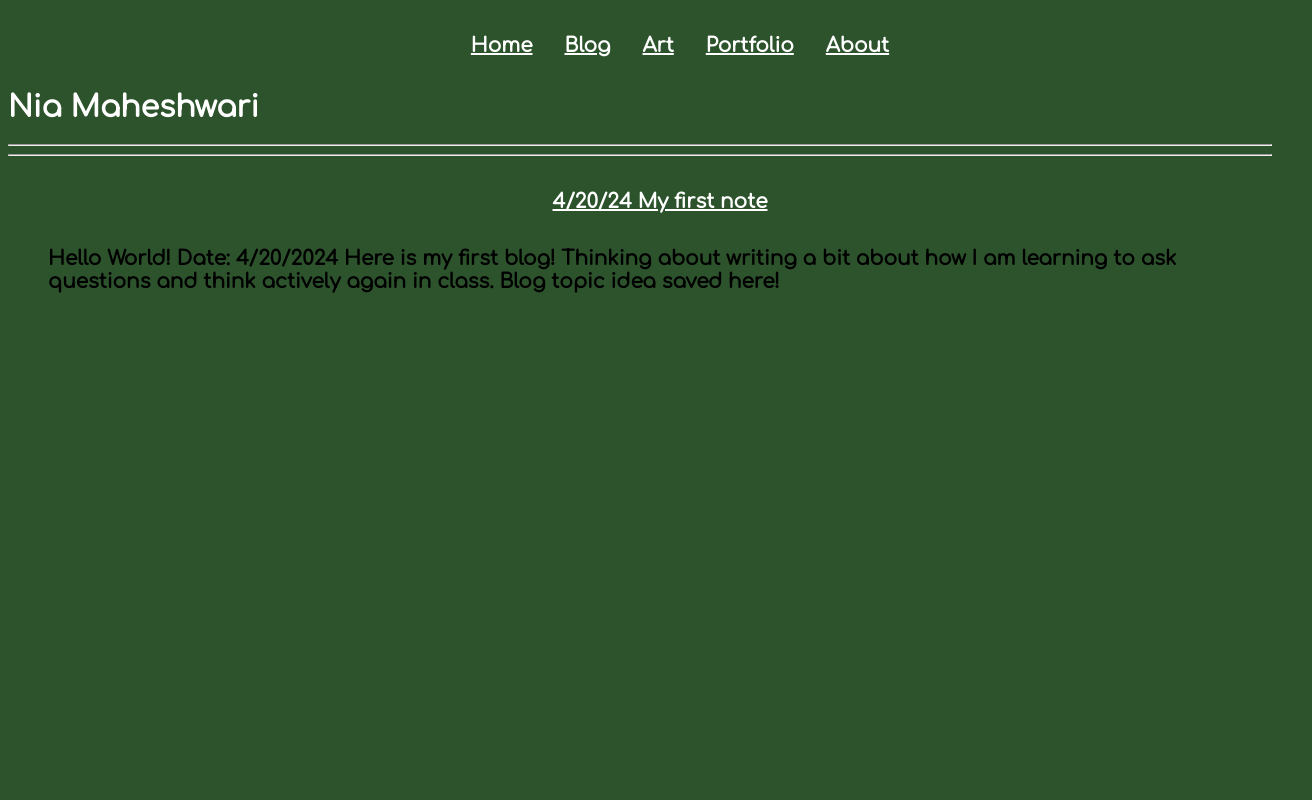
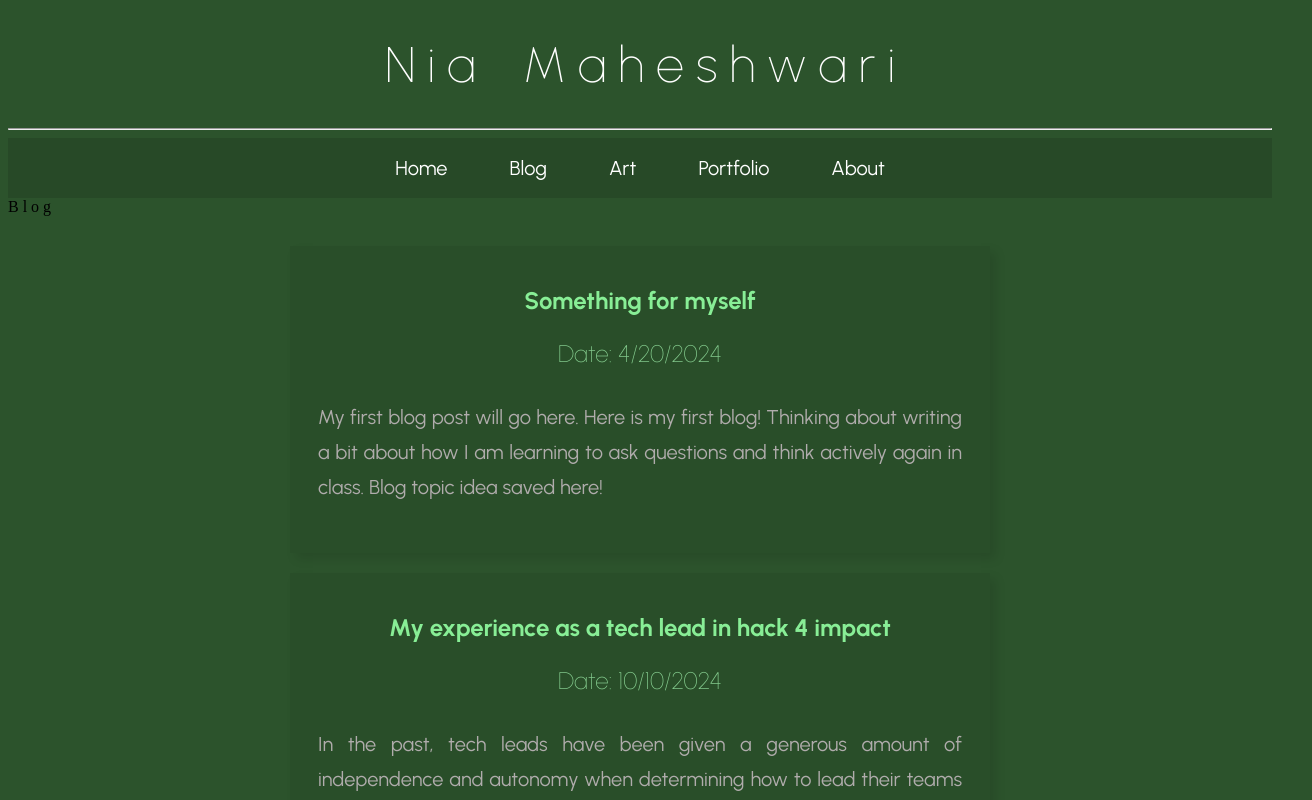
Before and after one commit to pebblefoot31/pebblefoot31.github.io, a plain HTML site: page blog.html in a window 1280 px wide. Shown: the top 800 px of the page, 1312 px wide, since content can reach past the window. Drawn offline with Linux system fonts and the light colour scheme; a web font is replaced by a local one.

Commit message:
updated some styling to achieve a cleaner look for my blog page. Next, I will figure out how to transfer long posts to a separate page and only have a short caption on the main page.

```diff
--- a/blog.css
+++ b/blog.css
@@ -1,61 +1,124 @@
+/* BEGIN HOME CSS */
+
 body {
-  background: rgb(44, 83, 44);
+  background-color: rgb(44, 83, 44);
   background-position: center;
-  background-repeat: no-repeat;
   background-size: cover;
 }
 
-.name {
-  color: white;
-  font-family: Comfortaa;
-  font-size: 30px;
-  font-weight: 900;
-  white-space: pre;
-}
-
-/*Navbar*/
-#navi {
-  list-style-type: none;
-  text-align: center;
-  overflow: hidden;
-  position: sticky;
-  width: 100%;
-  font-family: Comfortaa;
-  font-size: 20px;
-  display: flex;
-  list-style-type: none;
-  justify-content: center;
-  flex-wrap: wrap;
-}
-
-li {
-  float: center;
-}
-
-li a {
-  display: block;
+/*NAME*/
+#name {
   color: white;
   text-align: center;
-  padding: 14px 16px;
+  font-family: Urbanist;
+  font-size: 50px;
+  font-weight: lighter;
+  justify-content: center;
 }
-/*end Navbar*/
 
 .hr {
   color: white;
   size: 1px;
 }
 
-ul {
-  list-style-type: none;
-  font-family: Comfortaa;
-  font-size: 20px;
-  font-weight: bolder;
-  text-align: left;
+/* NAVBAR */
+.navbar {
+  background-color: rgba(0, 0, 0, 0.116); /* background color for visibility */
+  padding: 8px 0;
 }
 
+/*POSITIONING AND FORMATTING OF NAVBAR ITEMS*/
+.navbar ul {
+  list-style-type: none; /* no bullet points */
+  padding: 0;
+  margin: 0;
+  display: flex; /* Use flexbox for layout */
+  justify-content: center; /* Center items */
+  flex-wrap: wrap; /* enable wrapping */
+}
+
+.navbar li {
+  position: relative;
+  margin: 0 15px; /* Space between items */
+}
+
+.navbar li a {
+  display: block;
+  font-family: "Urbanist";
+  font-size: 20px;
+  color: white; /* Text color */
+  text-align: center;
+  padding: 10px 16px; /* Spacing around links */
+  text-decoration: none; /* Remove underline from links */
+  transition: color 0.3s; /* Smooth transition for hover effect */
+}
+
+.navbar li a:hover {
+  color: lightgreen;
+}
+
+.navbar li a::after {
+  content: ""; /* Required for the pseudo-element */
+  position: absolute;
+  left: 0;
+  right: 0;
+  bottom: 0;
+  height: 2px;
+  background-color: lightgreen; /* Color of the underline */
+  transform: scaleX(0); /* Start with no width */
+  transition: transform 0.3s ease; /* Smooth transition for the width */
+}
+
+.navbar li a:hover::after {
+  transform: scaleX(1); /* Expand to full width on hover */
+}
+
+/*BLOG FORMATTING*/
+.blog-content {
+  max-width: 700px;
+  margin: 30px auto;
+}
+
+.blog-content article {
+  background-color: rgba(36, 67, 36, 0.319);
+  box-shadow: 6px 6px 10px rgba(0, 0, 0, 0.1);
+  padding: 20px;
+  margin-bottom: 20px;
+  transition: background-color 0.5s;
+}
+
+.blog-content article:hover {
+  background-color: rgb(36, 67, 36);
+}
+
+article h2 {
+  color: rgb(136, 238, 150);
+  font-family: "Urbanist";
+  font-size: 24px;
+  text-align: center;
+}
+article h3 {
+  color: rgb(134, 206, 144);
+  font-family: "Urbanist";
+  font-size: 24px;
+  text-align: center;
+  font-weight: lighter;
+}
+
+article p {
+  color: rgb(176, 172, 172);
+  font-family: "Urbanist";
+  font-weight: light;
+  font-size: 20px;
+  text-align: justify;
+  padding: 8px;
+  line-height: 1.75;
+}
+
+/* FOOTER */
 footer {
   text-align: center;
-  font-family: Georgia, "Times New Roman", Times, serif;
+  font-family: "Urbanist";
   color: gainsboro;
-  padding-top: 1000px;
+  padding-top: 20rem;
 }
--- a/blog.html
+++ b/blog.html
@@ -20,12 +20,21 @@
       href="https://fonts.googleapis.com/css2?family=Tangerine:wght@700&display=swap"
       rel="stylesheet"
     />
+    <link rel="preconnect" href="https://fonts.googleapis.com" />
+    <link rel="preconnect" href="https://fonts.gstatic.com" crossorigin />
+    <link
+      href="https://fonts.googleapis.com/css2?family=Urbanist:ital,wght@0,100..900;1,100..900&display=swap"
+      rel="stylesheet"
+    />
     <title>artsofnia</title>
   </head>
 
   <body>
-    <nav class="navbar" role="navigation bar">
-      <ul id="navi">
+    <h1 id="name">N i a &nbsp&nbsp M a h e s h w a r i</h1>
+    <hr class="home-hr" />
+
+    <nav class="navbar" role="navigation">
+      <ul>
         <li><a href="index.html">Home</a></li>
         <li><a href="blog.html">Blog</a></li>
         <li><a href="art.html">Art</a></li>
@@ -34,21 +43,46 @@
       </ul>
     </nav>
 
-    <h1 class="name">Nia Maheshwari</h1>
-    <hr class="hr" />
-    <hr class="hr" />
+    <header>B l o g</header>
 
-    <ul>
-      <li><a href="blog1.html">4/20/24 My first note</a></li>
-      <p>
-        Hello World! Date: 4/20/2024 Here is my first blog! Thinking about
-        writing a bit about how I am learning to ask questions and think
-        actively again in class. Blog topic idea saved here!
-      </p>
-    </ul>
+    <main class="blog-content">
+      <article>
+        <h2>Something for myself</h2>
+        <h3>Date: 4/20/2024</h3>
+        <p>
+          My first blog post will go here. Here is my first blog! Thinking about
+          writing a bit about how I am learning to ask questions and think
+          actively again in class. Blog topic idea saved here!
+        </p>
+      </article>
 
-    <div class="image-area"></div>
+      <article>
+        <h2>My experience as a tech lead in hack 4 impact</h2>
+        <h3>Date: 10/10/2024</h3>
+        <p>
+          In the past, tech leads have been given a generous amount of
+          independence and autonomy when determining how to lead their teams in
+          the development of a project. I believe it could be beneficial for
+          former tech leads to 'train' their successor tech leads (even a
+          guiding document could be helpful if it can't be in person!) about the
+          fine details of running meetings. For example, an agenda for sprints
+          in addition to the provided suggestion for the first meeting, could be
+          valuable. This could enforce a certain standard of leadership across
+          teams and ensure that developers are provided quality mentorship as
+          they work with the team. One thing that came to mind after my first
+          tech meeting was the importance of walking the team through every step
+          in the task description rather than just handing it to them to read.
+          Since initial tasks are simple enough, it might be alright, but in
+          future meetings I strive to go through the entire explanation of a
+          task together in case anyone has any questions.
+        </p>
+      </article>
+
+      <!--<li><a href="blog1.html">4/20/24 My first note</a></li>
+      <p></p>-->
+    </main>
   </body>
+
   <footer>
     <p><small>Copyright 2022 Nia Maheshwari.</small></p>
   </footer>
```
